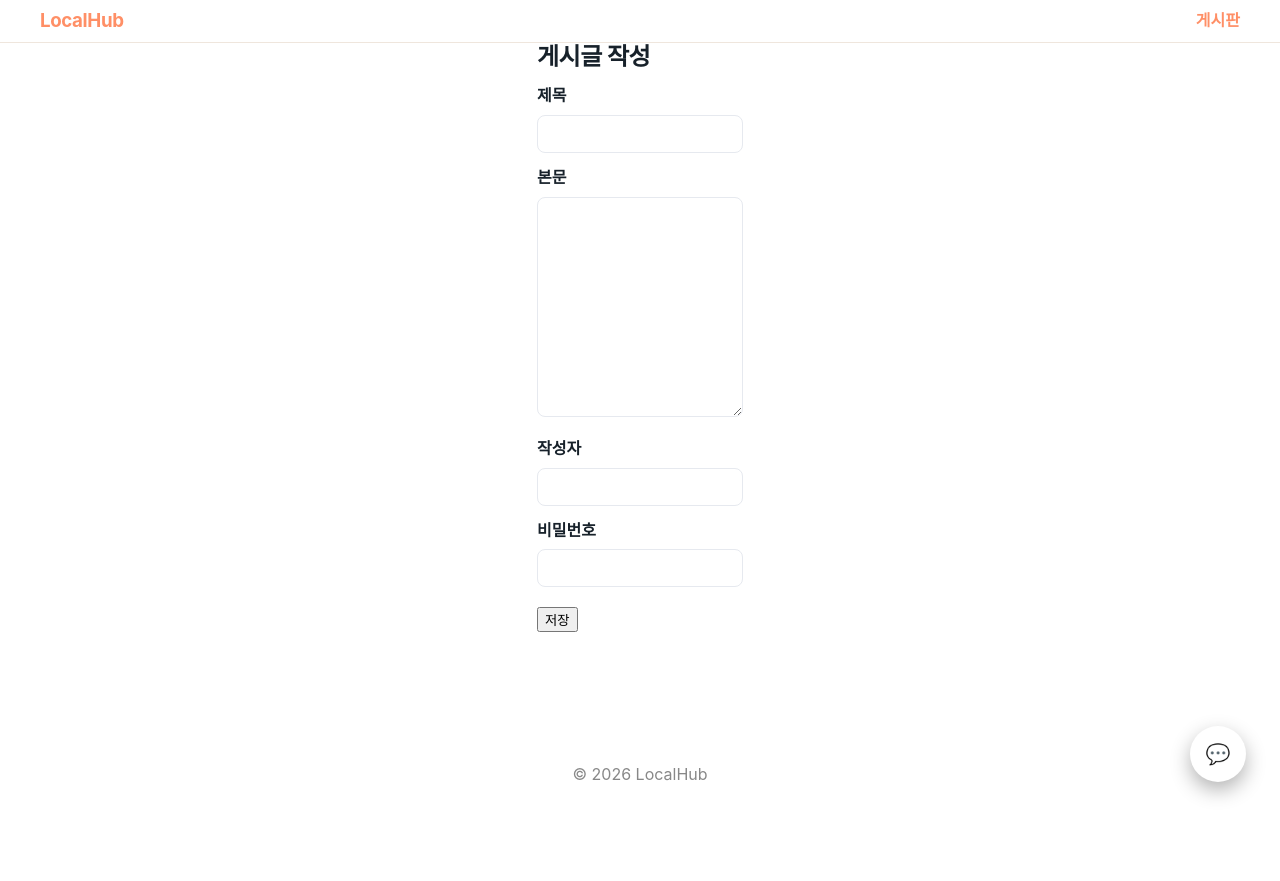
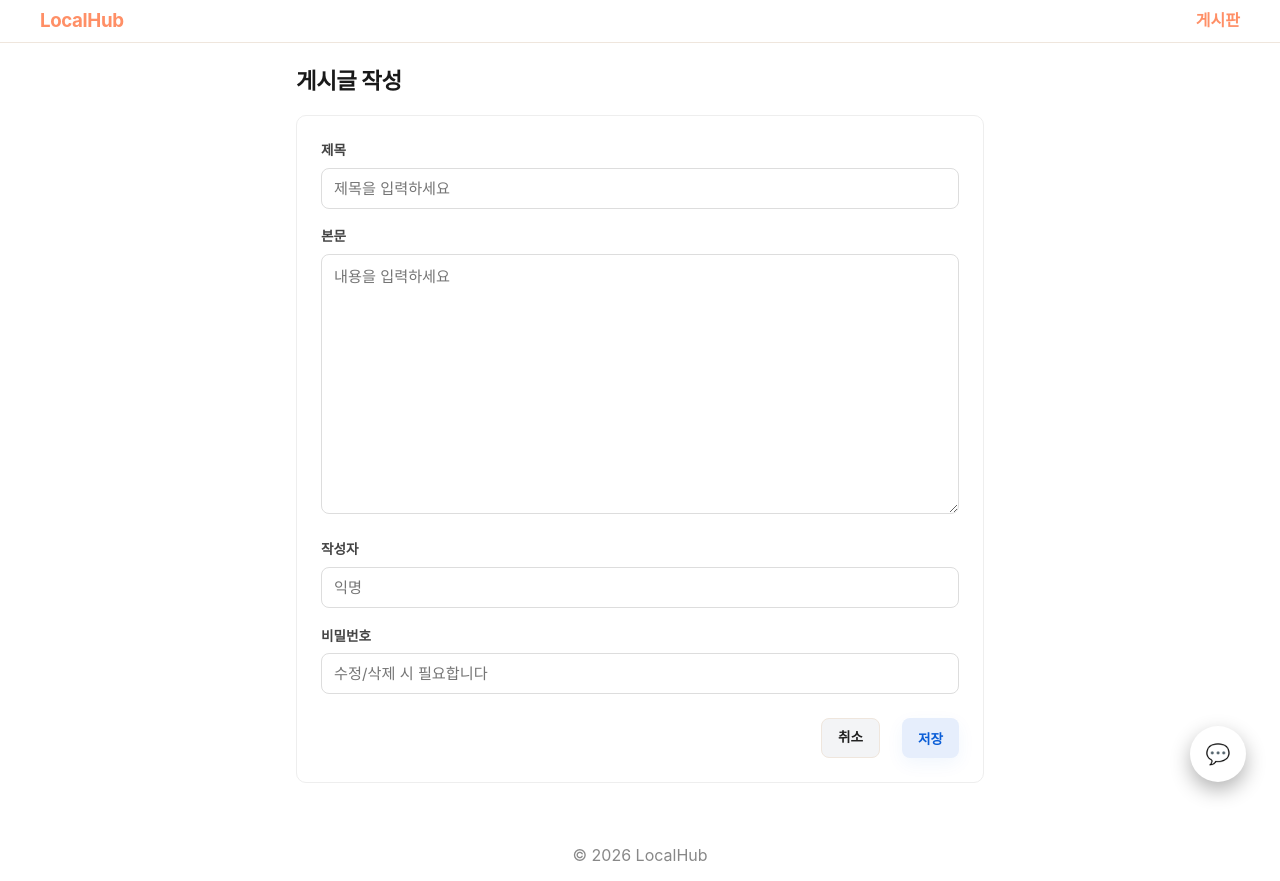
Before and after one commit to Jung-Haewon/LocalHub-FE, a Vue app: page /posts/new in a window 1280 px wide. Before the commit the page ends 800 px from the top, so only its background shows below. Built offline with nearby package versions, Linux system fonts and the light colour scheme.

Commit message:
Fix : Redesign & Refactoring

```diff
--- a/src/views/PostDetail.vue
+++ b/src/views/PostDetail.vue
@@ -1,5 +1,6 @@
 <template>
-  <div class="post-detail container" v-if="post">
+  <div class="post-detail" v-if="post">
+    <div class="page-container">
       <nav class="breadcrumb">홈 &gt; 게시판 &gt; 게시글 상세</nav>
 
       <div class="title-row">
@@ -19,6 +20,7 @@
         <router-link class="btn" to="/posts">목록으로</router-link>
         <router-link class="btn secondary" :to="`/posts/${post.id}/edit`">수정</router-link>
         <button class="btn danger" @click="onDelete">삭제</button>
+      </div>
     </div>
   </div>
 </template>
@@ -80,20 +82,69 @@ export default {
 </script>
 
 <style scoped>
-.breadcrumb { color: var(--color-muted); font-size:0.95rem; margin-bottom:14px }
-.title-row { display:flex; flex-direction:column; align-items:flex-start; gap:8px; width:calc(100vw - 120px); margin-left:50%; transform:translateX(-50%); box-sizing:border-box }
-.post-title { margin:0; font-size:2rem; color:var(--color-primary); font-weight:700 }
-.meta { color: var(--color-muted); font-size:0.9rem }
-.meta .dot { margin: 0 6px }
-.category { font-size:0.9rem; color:var(--color-secondary); margin-top:6px }
-.content-box { border:1px solid var(--card-border); padding:22px; border-radius:10px; min-height:360px; background:#fff; margin-top:14px; width:calc(100vw - 120px); max-width:none; margin-left:50%; transform:translateX(-50%); box-sizing:border-box; max-height:calc(100vh - 220px); overflow:auto }
-.content { line-height:1.9; color:#222; white-space:pre-wrap; word-break:break-word }
-.actions { margin-top:16px; display:flex; gap:10px; justify-content:flex-end; width:calc(100vw - 120px); margin-left:50%; transform:translateX(-50%); box-sizing:border-box }
+.post-detail { background: transparent; }
 
-@media (max-width: 1200px) {
-  .title-row, .content-box, .actions { width:100%; transform:none; margin-left:0 }
+/* 다른 페이지들과 통일된 컨테이너 패턴.
+   기존의 width:100vw 강제 breakout(margin-left:50%+translateX) 제거 -->
+   화면이 넓어져도 콘텐츠가 무한정 늘어나지 않음 */
+.page-container {
+  max-width: min(96vw, 1200px);
+  margin: 0 auto;
+  padding: clamp(1rem, 2vw, 2rem) 1rem 3rem;
 }
-.btn { padding:8px 14px; border-radius:6px; background:#e6eefc; color:#0b5ed7; border:none; cursor:pointer; text-decoration:none; text-align:center }
-.btn.secondary { background:#f3f4f6; color:#222 }
-.btn.danger { background:#ffe9e9; color:#c1121f }
+
+.breadcrumb { color: #999; font-size: 0.85rem; margin-bottom: 1rem; }
+
+.title-row {
+  display: flex;
+  flex-direction: column;
+  align-items: flex-start;
+  gap: 8px;
+  margin-bottom: 1.25rem;
+}
+.post-title { margin: 0; font-size: 1.6rem; color: #1a1a1a; font-weight: 700; }
+.meta { color: #888; font-size: 0.85rem; }
+.meta .dot { margin: 0 6px; }
+
+.content-box {
+  border: 1px solid #eee;
+  border-radius: 10px;
+  padding: 1.5rem;
+  min-height: 280px;
+  background: #fff;
+}
+.content {
+  line-height: 1.8;
+  color: #222;
+  white-space: pre-wrap;
+  word-break: break-word;
+  font-size: 0.95rem;
+}
+
+.actions {
+  margin-top: 1.25rem;
+  display: flex;
+  gap: 10px;
+  justify-content: flex-end;
+}
+.btn {
+  padding: 8px 16px;
+  border-radius: 8px;
+  background: #e6eefc;
+  color: #0b5ed7;
+  border: none;
+  cursor: pointer;
+  text-decoration: none;
+  text-align: center;
+  font-size: 0.85rem;
+  transition: opacity 0.15s;
+}
+.btn:hover { opacity: 0.85; }
+.btn.secondary { background: #f3f4f6; color: #222; }
+.btn.danger { background: #ffe9e9; color: #c1121f; }
+
+@media (max-width: 640px) {
+  .actions { flex-wrap: wrap; }
+  .btn { flex: 1; min-width: 90px; }
+}
 </style>
--- a/src/views/PostForm.vue
+++ b/src/views/PostForm.vue
@@ -1,26 +1,35 @@
 <template>
   <div class="post-form">
+    <div class="page-container">
+      <div class="form-header">
         <h2>{{ isEdit ? '게시글 수정' : '게시글 작성' }}</h2>
-    <form @submit.prevent="onSubmit">
+      </div>
+
+      <form class="form-card" @submit.prevent="onSubmit">
         <!-- category is handled automatically -->
-      <div>
+        <div class="field">
           <label>제목</label>
-        <input v-model="form.title" required />
+          <input v-model="form.title" placeholder="제목을 입력하세요" required />
         </div>
-      <div>
+        <div class="field">
           <label>본문</label>
-        <textarea v-model="form.content" required></textarea>
+          <textarea v-model="form.content" placeholder="내용을 입력하세요" required></textarea>
         </div>
-      <div>
+        <div class="field">
           <label>작성자</label>
-        <input v-model="form.author_nickname" />
+          <input v-model="form.author_nickname" placeholder="익명" />
         </div>
-      <div>
+        <div class="field">
           <label>비밀번호</label>
-        <input type="password" v-model="form.password" required />
+          <input type="password" v-model="form.password" placeholder="수정/삭제 시 필요합니다" required />
         </div>
-      <button type="submit">저장</button>
+
+        <div class="actions">
+          <router-link class="btn secondary" to="/posts">취소</router-link>
+          <button type="submit" class="btn">저장</button>
+        </div>
       </form>
+    </div>
   </div>
 </template>
 
@@ -86,10 +95,79 @@ export default {
 </script>
 
 <style scoped>
-.post-form { max-width:900px; margin:0 auto }
-form > div { margin-bottom:12px }
-label { display:block; margin-bottom:6px; font-weight:600 }
-textarea { min-height:220px }
-.actions { display:flex; gap:12px; justify-content:flex-end }
-button { margin-top:8px }
+.post-form { background: transparent; }
+
+/* 다른 페이지보다 좁게 -> 폼은 한 줄 길이가 너무 길면 오히려 읽기/입력이 불편함 */
+.page-container {
+  max-width: min(92vw, 720px);
+  margin: 0 auto;
+  padding: clamp(1rem, 2vw, 2rem) 1rem 3rem;
+}
+
+.form-header { margin-bottom: 1.25rem; }
+.form-header h2 { margin: 0; font-size: 1.4rem; color: #1a1a1a; }
+
+.form-card {
+  border: 1px solid #eee;
+  border-radius: 10px;
+  padding: 1.5rem;
+  background: #fff;
+}
+
+.field { margin-bottom: 1.1rem; }
+.field label {
+  display: block;
+  margin-bottom: 6px;
+  font-weight: 600;
+  font-size: 0.85rem;
+  color: #444;
+}
+.field input,
+.field textarea {
+  width: 100%;
+  padding: 10px 12px;
+  border: 1px solid #ddd;
+  border-radius: 8px;
+  font-size: 0.95rem;
+  font-family: inherit;
+  box-sizing: border-box;
+  transition: border-color 0.15s;
+}
+.field input:focus,
+.field textarea:focus {
+  outline: none;
+  border-color: #0b5ed7;
+}
+.field textarea {
+  min-height: 260px;
+  resize: vertical;
+  line-height: 1.6;
+}
+
+.actions {
+  margin-top: 1.5rem;
+  display: flex;
+  gap: 10px;
+  justify-content: flex-end;
+}
+.btn {
+  padding: 8px 16px;
+  border-radius: 8px;
+  background: #e6eefc;
+  color: #0b5ed7;
+  border: none;
+  cursor: pointer;
+  text-decoration: none;
+  text-align: center;
+  font-size: 0.85rem;
+  transition: opacity 0.15s;
+}
+.btn:hover { opacity: 0.85; }
+.btn.secondary { background: #f3f4f6; color: #222; }
+
+@media (max-width: 640px) {
+  .form-card { padding: 1.1rem; }
+  .actions { flex-wrap: wrap; }
+  .btn { flex: 1; min-width: 90px; }
+}
 </style>
--- a/src/views/PostsList.vue
+++ b/src/views/PostsList.vue
@@ -1,12 +1,14 @@
 <template>
   <div class="posts-list">
+    <div class="page-container">
+      <div class="posts-header">
         <h2>게시판</h2>
-    <div class="controls">
-      <router-link to="/posts/new">글쓰기</router-link>
+        <router-link to="/posts/new" class="btn">글쓰기</router-link>
       </div>
 
-    <div v-if="loading">로딩중...</div>
+      <div v-if="loading" class="status">로딩중...</div>
       <div v-if="error" class="error">{{ error }}</div>
+      <div v-else-if="!loading && !items.length" class="status">등록된 게시글이 없습니다.</div>
 
       <div v-if="!loading && items.length" class="posts-table">
         <div class="posts-row header">
@@ -17,16 +19,20 @@
         </div>
         <div v-for="(item, idx) in items" :key="item.id" class="posts-row">
           <div class="col num">{{ total - ((page-1)*size) - idx }}</div>
-        <div class="col title"><router-link :to="`/posts/${item.id}`">{{ item.title }}</router-link></div>
+          <div class="col title">
+            <router-link :to="`/posts/${item.id}`">{{ item.title }}</router-link>
+            <span class="mobile-meta">{{ item.author_nickname || '익명' }} · {{ formatDate(item.created_at) }}</span>
+          </div>
           <div class="col author">{{ item.author_nickname || '익명' }}</div>
           <div class="col date">{{ formatDate(item.created_at) }}</div>
         </div>
       </div>
 
       <div class="pagination" v-if="total > size">
-      <button :disabled="page<=1" @click="changePage(page-1)">이전</button>
+        <button :disabled="page<=1" @click="changePage(page-1)">&#8249; 이전</button>
         <span>페이지 {{ page }} / {{ Math.ceil(total/size) }}</span>
-      <button :disabled="page>=Math.ceil(total/size)" @click="changePage(page+1)">다음</button>
+        <button :disabled="page>=Math.ceil(total/size)" @click="changePage(page+1)">다음 &#8250;</button>
+      </div>
     </div>
   </div>
 </template>
@@ -97,16 +103,107 @@ export default {
 </script>
 
 <style scoped>
-.controls { display:flex; gap:12px; align-items:center; margin-bottom:18px }
-.posts-list { padding:24px; background:transparent }
-.posts-table { border-top:1px solid var(--card-border); margin-top:20px }
-.posts-row { display:flex; align-items:center; padding:18px 12px; border-bottom:1px solid #f3f3f3 }
-.posts-row.header { font-weight:700; color:var(--color-muted); padding:14px 12px }
-.col { padding:0 12px }
-.col.num { width:90px }
-.col.title { flex:1 }
-.col.author { width:180px }
-.col.date { width:160px; text-align:right }
-.pagination { margin-top:18px; display:flex; gap:12px; align-items:center }
-.error { color: #c00 }
+.posts-list { background: transparent; }
+
+.page-container {
+  max-width: min(96vw, 1200px);
+  margin: 0 auto;
+  padding: clamp(1rem, 2vw, 2rem) 1rem 3rem;
+}
+
+.posts-header {
+  display: flex;
+  align-items: center;
+  justify-content: space-between;
+  gap: 1rem;
+  margin-bottom: 1.25rem;
+}
+.posts-header h2 { margin: 0; }
+.btn {
+  display: inline-block;
+  padding: 8px 16px;
+  border-radius: 8px;
+  font-size: 0.85rem;
+}
+
+.status { padding: 2rem 0; text-align: center; color: #888; font-size: 0.9rem; }
+.error { padding: 1rem 0; color: #d33; font-size: 0.9rem; }
+
+.posts-table {
+  border: 1px solid #eee;
+  border-radius: 8px;
+  overflow: hidden;
+  background: #fff;
+}
+.posts-row {
+  display: flex;
+  align-items: center;
+  padding: 14px 16px;
+  border-bottom: 1px solid #f3f3f3;
+}
+.posts-row:last-child { border-bottom: none; }
+.posts-row:not(.header):hover { background: #fafafa; }
+.posts-row.header {
+  font-weight: 600;
+  font-size: 0.85rem;
+  color: #888;
+  background: #fafafa;
+  padding: 12px 16px;
+}
+.col { padding: 0 8px; min-width: 0; }
+.col.num { width: 70px; color: #999; font-size: 0.9rem; }
+.col.title {
+  flex: 1;
+  overflow: hidden;
+  text-overflow: ellipsis;
+  white-space: nowrap;
+}
+.col.title a {
+  color: #1a1a1a;
+  text-decoration: none;
+  font-size: 0.95rem;
+}
+.col.title a:hover { text-decoration: underline; }
+.col.author { width: 140px; color: #666; font-size: 0.9rem; }
+.col.date { width: 150px; text-align: right; color: #999; font-size: 0.85rem; }
+
+.mobile-meta { display: none; }
+
+.pagination {
+  display: flex;
+  align-items: center;
+  justify-content: center;
+  gap: 16px;
+  margin-top: 1.5rem;
+  padding-top: 1.25rem;
+  border-top: 1px solid #eee;
+}
+.pagination span { font-size: 0.85rem; color: #777; }
+.pagination button {
+  padding: 8px 14px;
+  border-radius: 8px;
+  border: 1px solid #ddd;
+  background: #fff;
+  font-size: 0.85rem;
+  cursor: pointer;
+}
+.pagination button:hover:not(:disabled) { background: #f7f7f7; }
+.pagination button:disabled { opacity: 0.45; cursor: not-allowed; }
+
+/* 모바일: 작성자/날짜 컬럼을 숨기고 제목 아래 작은 메타 텍스트로 대체 */
+@media (max-width: 640px) {
+  .col.author, .col.date { display: none; }
+  .col.title {
+    display: flex;
+    flex-direction: column;
+    gap: 2px;
+    white-space: normal;
+  }
+  .mobile-meta {
+    display: block;
+    font-size: 0.78rem;
+    color: #999;
+  }
+  .col.num { width: 44px; }
+}
 </style>
```
Lines whose indentation alone changed are shown as unchanged.
